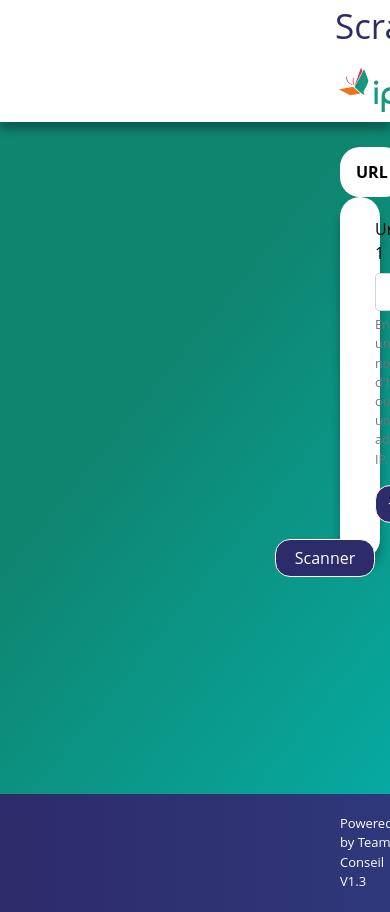
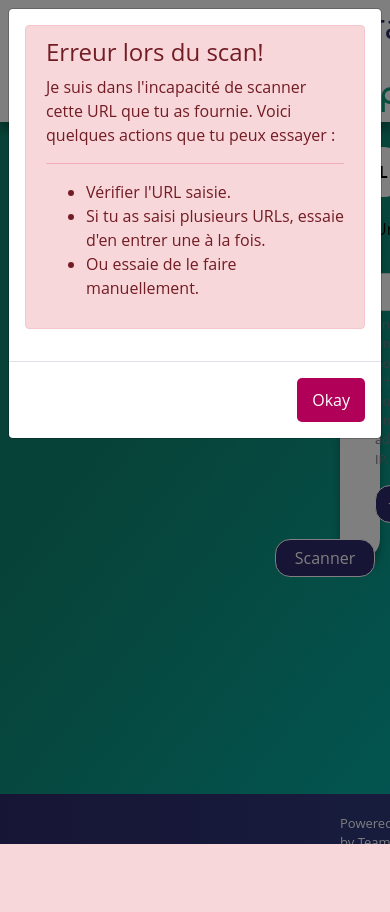
Before and after one commit to alpha2779/scrappy, a Flask app: page / in a window 390 px wide; the page is wider, and only the part inside the window is pictured. After the commit the page ends 844 px from the top of that part, so only its background shows below. Run offline with Flask 3, Linux system fonts and the light colour scheme; a user stored in the database is signed in; one stand-in notice (Sample message) is shown.

Commit message:
Updated the res.html page to change the displaying of the url result page and the validation dialog. Added an error catching mechanism to catch the errors in the index page

```diff
--- a/Scrappy/static/styles/res.css
+++ b/Scrappy/static/styles/res.css
@@ -29,7 +29,7 @@ body {
 
 /* Adjust the size of the image */
 .sidebar-logo img {
-    height: 7rem; /* or any desired size */
+    height: 5rem; /* or any desired size */
     width: auto;
 }
 
--- a/Scrappy/static/styles/style.css
+++ b/Scrappy/static/styles/style.css
@@ -751,3 +751,23 @@ tr {
     transform: rotate(360deg);
 }
 }
+
+/* Button okay dialog */
+
+.btn-okay {
+    background-color: #B00057;
+    color: #ffffff;           /* White text color */
+    border: none;             /* Removes default border */
+    padding: 10px 15px;       /* Button padding */
+    border-radius: 5px;       /* Rounded corners */
+    cursor: pointer;          /* Hand cursor when hovered */
+    transition: all 0.3s;
+}
+
+.btn-okay:hover {
+    background-color: #93003d7b;  /* Darker shade for hover effect */
+}
+
+.btn-okay:focus {
+    box-shadow: none;           /* Removes default focus box-shadow */
+}
--- a/Scrappy/templates/base.html
+++ b/Scrappy/templates/base.html
@@ -53,6 +53,12 @@
 <script src="https://cdn.jsdelivr.net/npm/popper.js@1.14.7/dist/umd/popper.min.js"></script>
 <script src="https://cdn.jsdelivr.net/npm/bootstrap@4.3.1/dist/js/bootstrap.min.js"></script>
 <script src="{{ url_for('static',filename='js/loading-messages.js') }}"></script>
+<!-- Custom script to show the modal -->
+<script>
+  $(document).ready(function() {
+    $('#errorModal').modal('show');
+  });
+</script>
 {% block script %}{% endblock %}
 </body>
 </html>
--- a/Scrappy/templates/index.html
+++ b/Scrappy/templates/index.html
@@ -45,6 +45,34 @@
       </div>
     </div>
   </main>
+
+  {% with messages = get_flashed_messages(category_filter=["error"]) %}
+  {% if messages %}
+  <div class="modal" tabindex="-1" role="dialog" id="errorModal">
+    <div class="modal-dialog" role="document">
+      <div class="modal-content">
+        <div class="modal-body">
+          <div class="alert alert-danger" role="alert">
+            <h4 class="alert-heading"><i class="fas fa-exclamation-triangle"></i> Erreur lors du scan!</h4>
+            <p>Je suis dans l'incapacité de scanner cette URL que tu as fournie. Voici quelques actions que tu peux essayer :</p>
+            <hr>
+            <ul>
+              <li>Vérifier l'URL saisie.</li>
+              <li>Si tu as saisi plusieurs URLs, essaie d'en entrer une à la fois.</li>
+              <li>Ou essaie de le faire manuellement.</li>
+            </ul>
+          </div>
+          <!-- <p>{{ messages[0] }}</p> -->
+        </div>
+        <div class="modal-footer">
+          <button type="button" class="btn btn-primary btn-okay" data-dismiss="modal">Okay</button>
+        </div>
+      </div>
+    </div>
+  </div>
+
+  {% endif %}
+{% endwith %}
 {% endblock %}
 
 {% block script %}
```
Also changed, not shown: Scrappy/app/models/website_scanner.py (+2 -64 lines), Scrappy/app/routes/scan.py (+11 -14 lines), Scrappy/app/routes/scan_multiple.py (+8 -1 lines), Scrappy/templates/res.html (+19 -0 lines).
